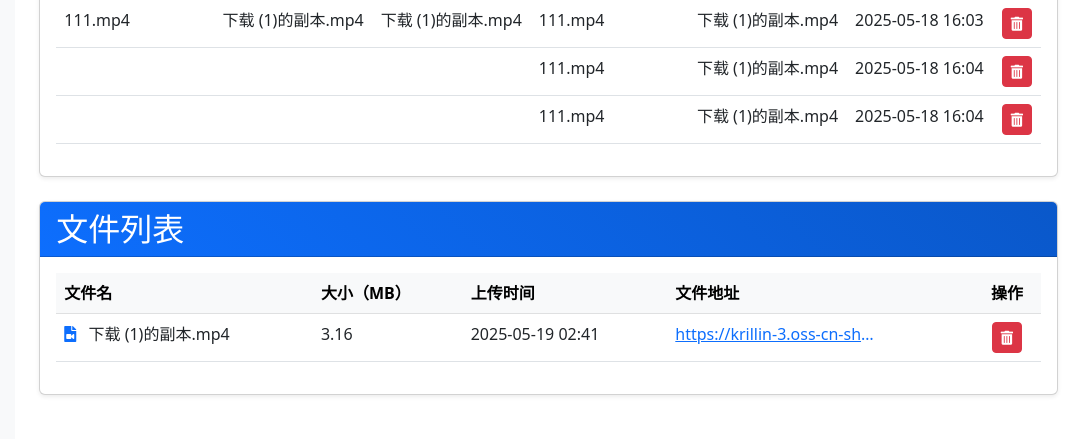
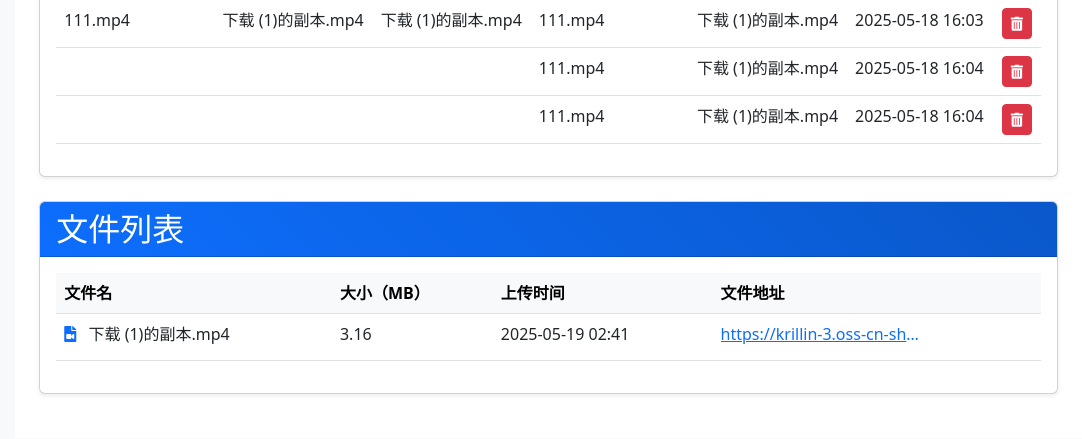
Before and after one commit to ylzuimeng/tencent_alivideo, a Flask app: page /taskstyles in a window 1280 px wide. Shown: the part 648-1087 px from the top of the page, without its empty margins (198-1280 px from the left). After the commit the page ends 1042 px from the top, so only its background shows below. Run offline with Flask 3, Linux system fonts and the light colour scheme; some libraries are stand-ins or nearby versions.

Commit message:
删除模版管理中的文件列表的删除功能

```diff
--- a/templates/taskstyles.html
+++ b/templates/taskstyles.html
@@ -157,7 +157,6 @@
                             <th>大小（MB）</th>
                             <th>上传时间</th>
                             <th>文件地址</th>
-                            <th class="text-center">操作</th>
                         </tr>
                     </thead>
                     <tbody>
@@ -173,15 +172,6 @@
                                 <a href="{{ file.oss_url }}" target="_blank" class="text-truncate d-inline-block" style="max-width: 200px;" title="{{ file.oss_url }}">
                                     {{ file.oss_url }}
                                 </a>
-                            </td>
-                            <td class="text-center">
-                                <form method="post" action="/api/delete/{{ file.id }}" class="d-inline">
-                                    <button type="submit" class="btn btn-danger btn-sm"
-                                            onclick="return confirm('确定要删除这个文件吗?')"
-                                            title="删除文件">
-                                        <i class="fas fa-trash-alt"></i>
-                                    </button>
-                                </form>
                             </td>
                         </tr>
                         {% endfor %}
```
Also changed, not shown: db/data.db.
